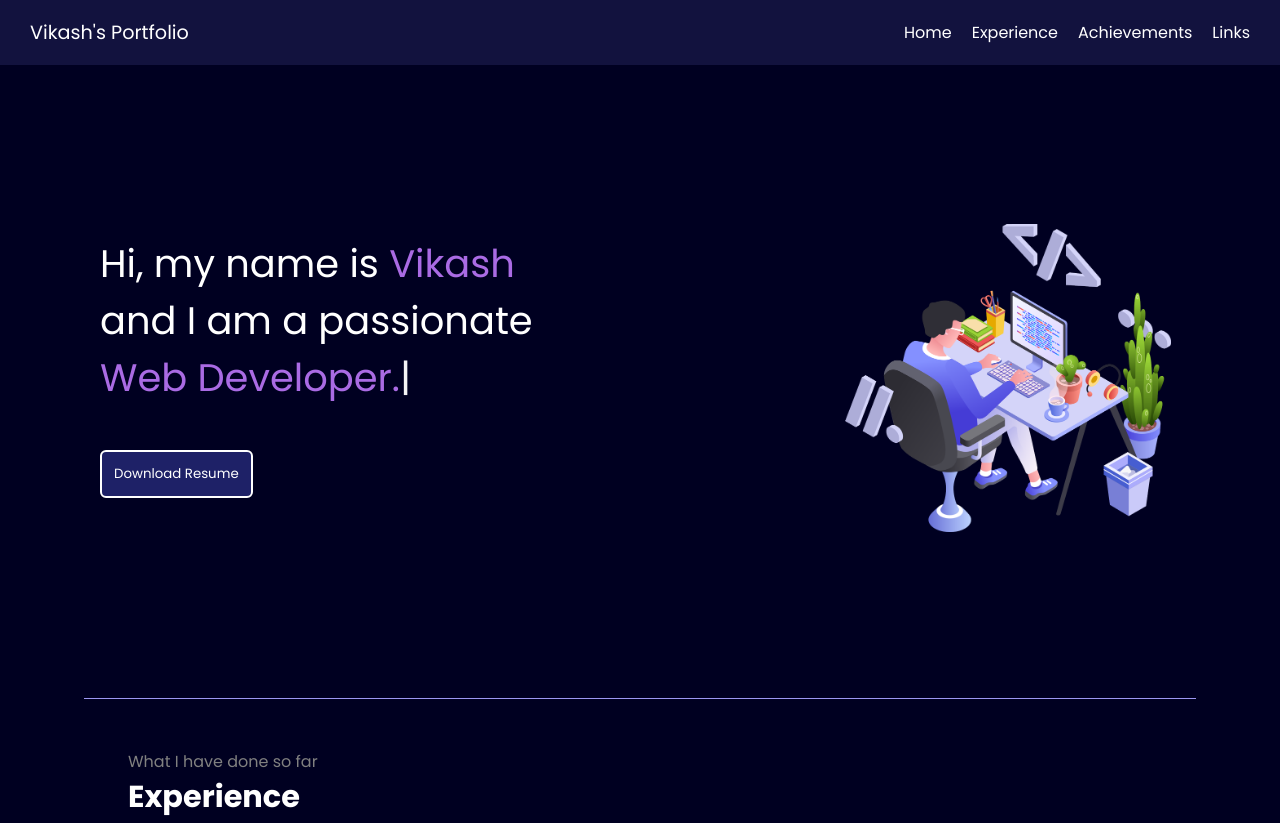
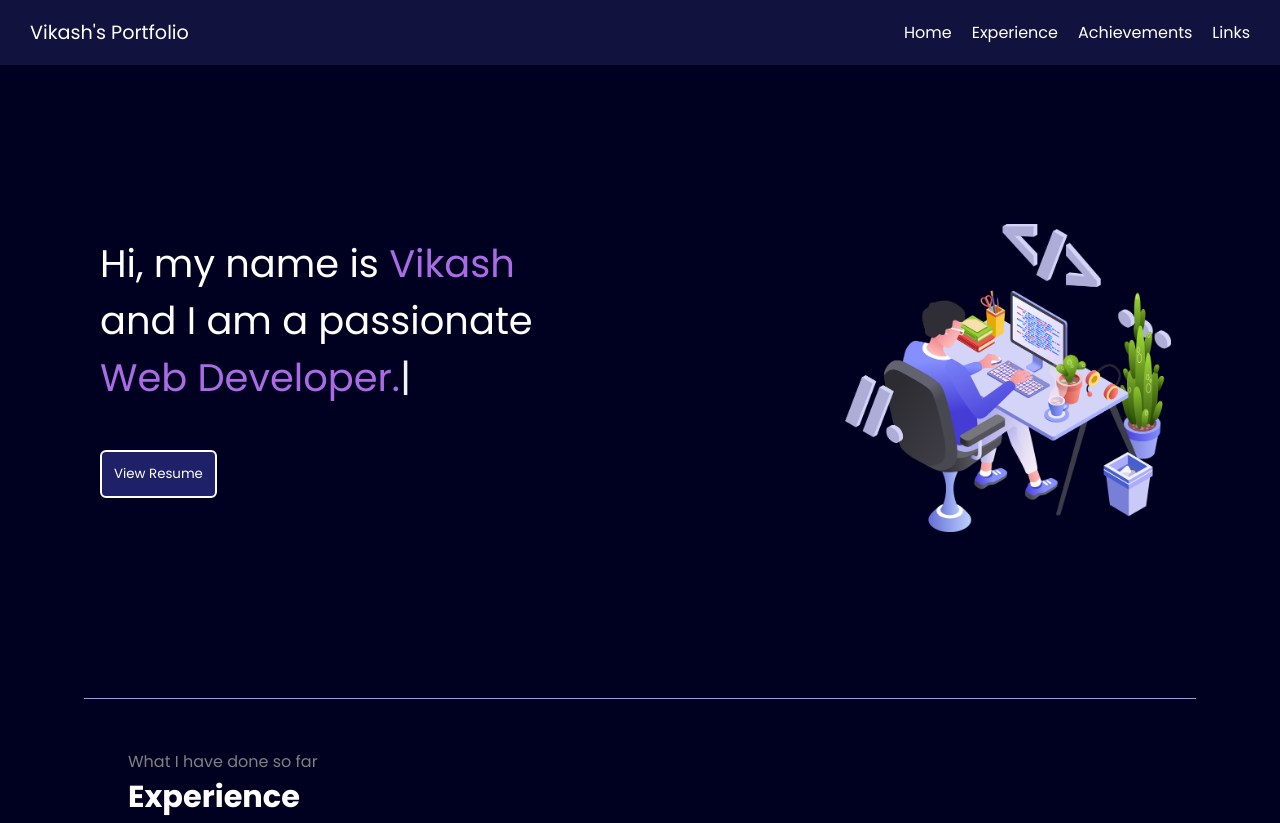
Before and after one commit to vikash485/Personal_Website, a plain HTML site: page index.html in a window 1280 px wide. Shown: the top 823 px of the page. Drawn offline with nearby package versions, Linux system fonts and the light colour scheme.

Commit message:
Update index.html

```diff
--- a/index.html
+++ b/index.html
@@ -33,7 +33,7 @@
                 <div>and I am a passionate</div>
                 <span id="element"></span>
                 <div class="buttons">
-                    <a href="https://drive.google.com/file/d/10hitR26z8mfgpUkKaqKzZi9e3dayelrn/view?usp=sharing" target="_blank"><button class="btn">Download Resume</button></a>
+                    <a href="https://drive.google.com/file/d/10hitR26z8mfgpUkKaqKzZi9e3dayelrn/view?usp=sharing" target="_blank"><button class="btn">View Resume</button></a>
                 </div>
             </div>
             <div class="rightSection">
```
